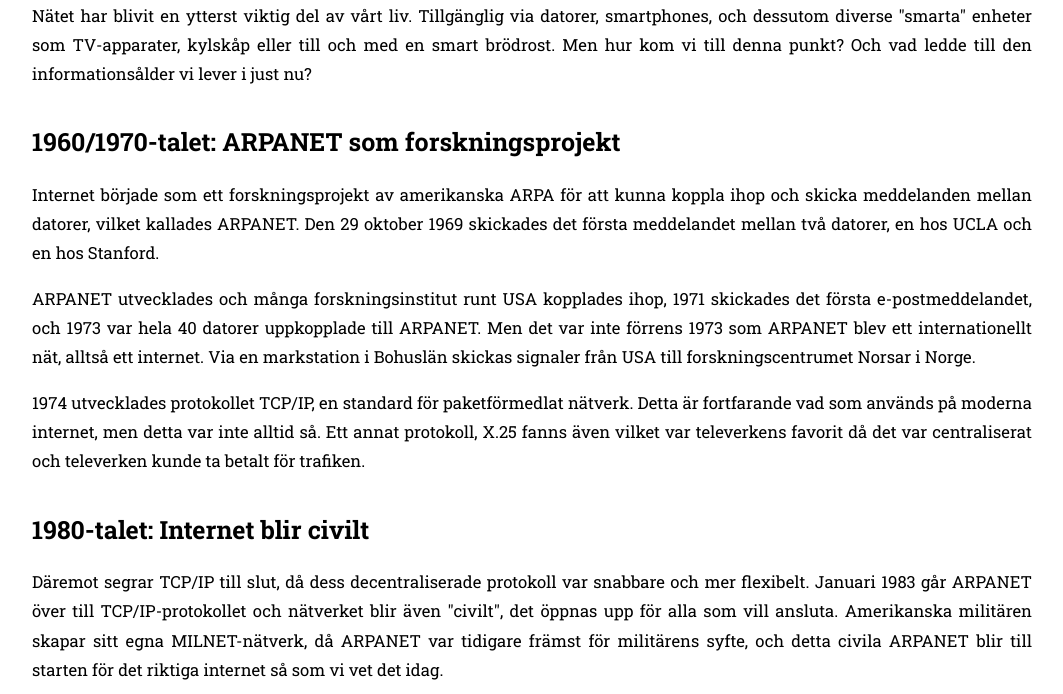
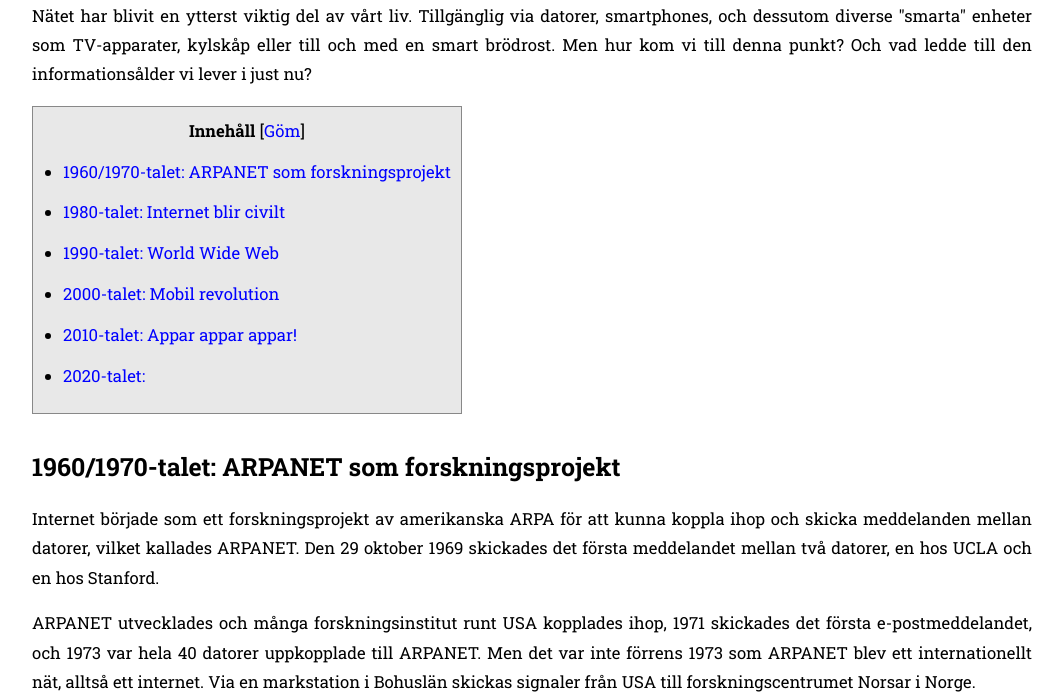
Before and after one commit to rollerozxa/internethistoria, a plain HTML site: page index.html in a window 1280 px wide. Shown: the part 115-809 px from the top of the page, without its empty margins (108-1171 px from the left). Drawn offline with Linux system fonts and the light colour scheme.

Commit message:
Add table of contents haha

```diff
--- a/index.html
+++ b/index.html
@@ -14,6 +14,7 @@
 	<meta property="og:type" content="website">
 
 	<link rel="stylesheet" href="style.css" type="text/css">
+	<script src="script.js"></script>
 </head>
 
 <body>
@@ -21,6 +22,21 @@
 
 	<p>Nätet har blivit en ytterst viktig del av vårt liv. Tillgänglig via datorer, smartphones, och dessutom diverse "smarta" enheter som TV-apparater, kylskåp eller till och med en smart brödrost. Men hur kom vi till denna punkt? Och vad ledde till den informationsålder vi lever i just nu?</p>
 
+	<div class="toc" id="toc">
+		<div class="toc_title">
+			<strong>Innehåll</strong> [<a href="javascript:toggleVis('toc_content', 'toc_toggle')" id="toc_toggle">Göm</a>]
+		</div>
+		<div class="toc_content" id="toc_content">
+			<ul>
+				<li><a href="#1960-1970">1960/1970-talet: ARPANET som forskningsprojekt</a></li>
+				<li><a href="#1980">1980-talet: Internet blir civilt</a></li>
+				<li><a href="#1990">1990-talet: World Wide Web</a></li>
+				<li><a href="#2000">2000-talet: Mobil revolution</a></li>
+				<li><a href="#2010">2010-talet: Appar appar appar!</a></li>
+				<li><a href="#2020">2020-talet: </a></li>
+			</ul>
+		</div>
+	</div>
 
 	<h2 id="1960-1970">1960/1970-talet: ARPANET som forskningsprojekt</h2>
 
--- /dev/null
+++ b/script.js
@@ -0,0 +1,16 @@
+
+// toggle visibility of element with id `id`,
+// reflecting the status in id `feedback`.
+function toggleVis(id, feedback) {
+	// descriptive variables yes
+	var x = document.getElementById(id);
+	var y = document.getElementById(feedback);
+
+	if (x.style.display == "none") {
+		x.style.display = "block";
+		y.innerHTML = 'Göm';
+	} else {
+		x.style.display = "none";
+		y.innerHTML = 'Visa';
+	}
+}
--- a/style.css
+++ b/style.css
@@ -42,6 +42,25 @@ h1, h2, h3 {
 	font-family: 'Roboto Slab';
 }
 
+/* table of contents */
+.toc {
+	border: 1px solid #888;
+	background-color: #e8e8e8;
+	padding: 10px;
+	display: inline-block;
+	text-align: left;
+}
+.toc .toc_title {
+	text-align: center;
+}
+.toc ul {
+	margin: 0;
+	padding-left: 20px;
+}
+.toc ul li {
+	margin: 0.7em 0em;
+}
+
 
 .side-img {
 	float: right;
```
